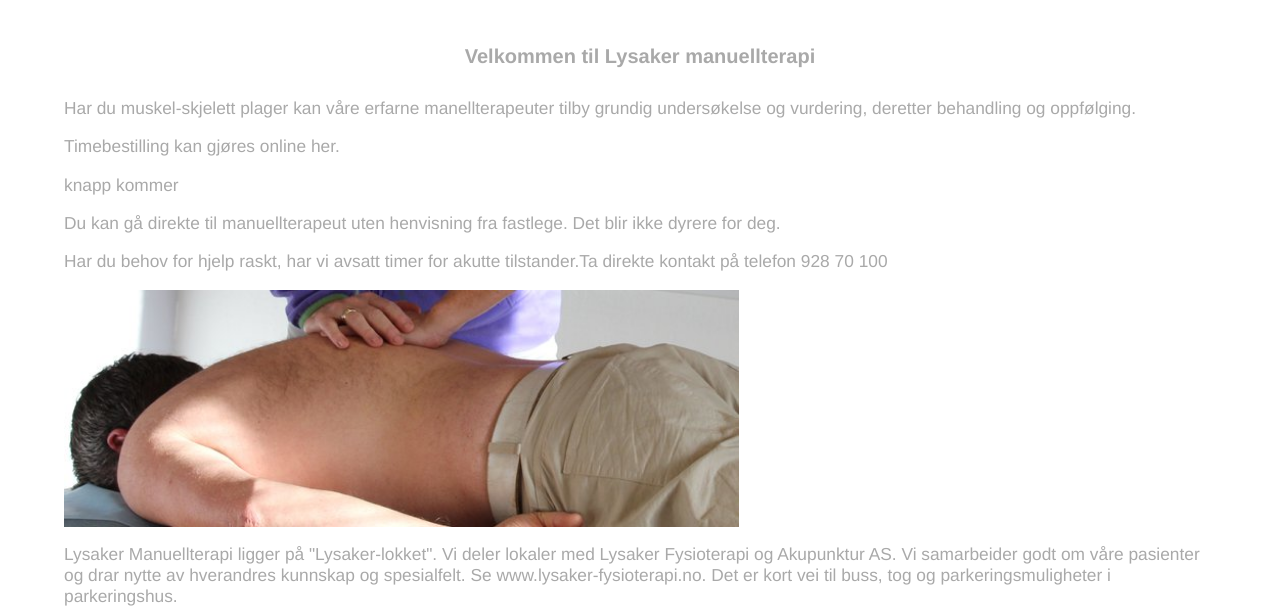
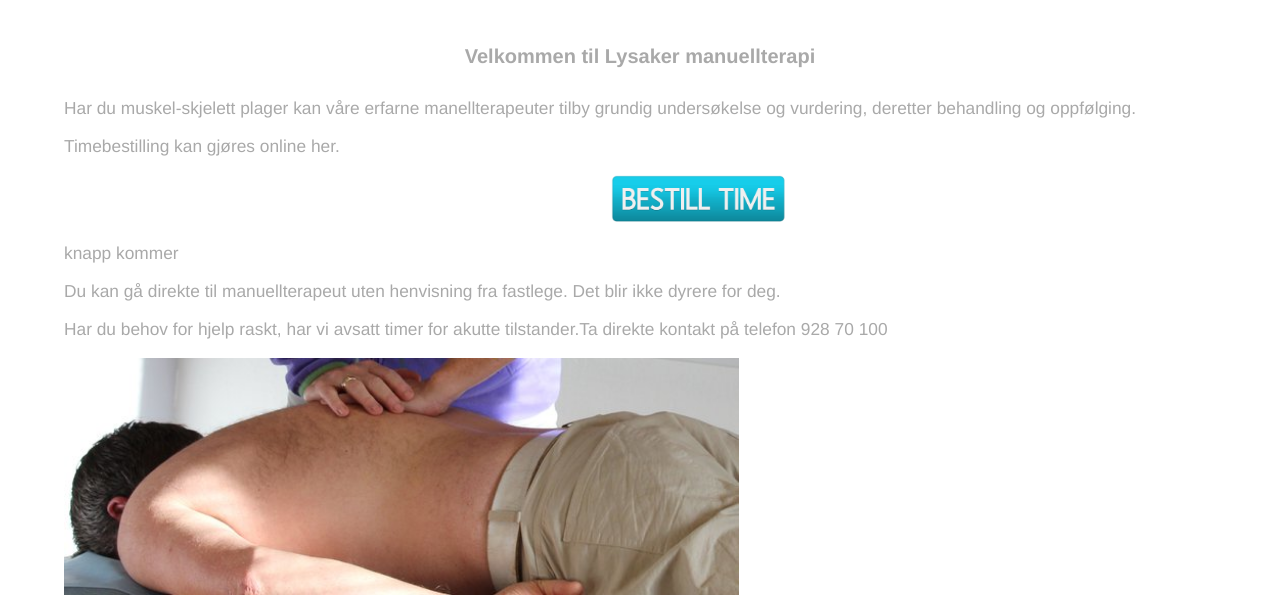
Before and after one commit to erlendw/LysakerManuellterapi, a plain HTML site: page content/c_1.html in a window 1280 px wide. Shown: the top 608 px of the page. Drawn offline with Linux system fonts and the light colour scheme; some packages are replaced by stand-ins of ours.

Commit message:
LAGT TIL BESTILLING- OG ENDRINGSKNAPP, PSD-FIL OG STILER TIL KNAPPENE

```diff
--- a/content/c_1.html
+++ b/content/c_1.html
@@ -6,6 +6,8 @@
     <p>Har du muskel-skjelett plager kan våre erfarne manellterapeuter tilby grundig undersøkelse og vurdering, deretter behandling og oppfølging.</p>
 
     <p>Timebestilling kan gjøres online her.</p>
+
+    <img src="../images/bestilltime.png" class="orderbutton">
 
     <p>knapp kommer</p>
 
--- a/content/content_styles.css
+++ b/content/content_styles.css
@@ -66,3 +66,10 @@ body{
 
 
 }
+
+.orderbutton {
+    width:175px;
+    height:auto;
+    margin-left:47.5%;
+    margin-right:auto;
+}
```
Also changed, not shown: images/bestilltime.png (added), images/endretime.png (added), images/logoLysakerMT.png, 1 other file.
